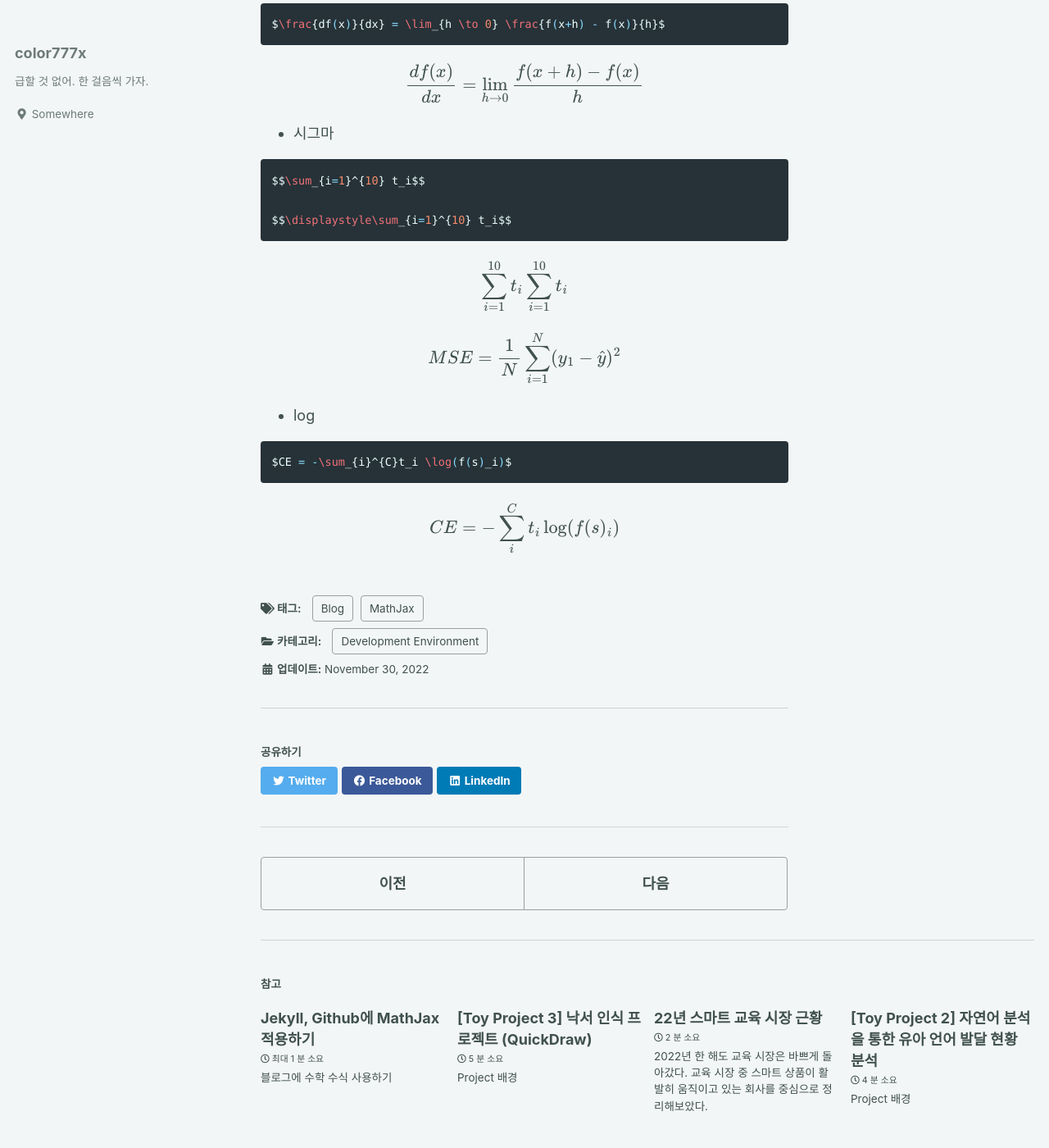
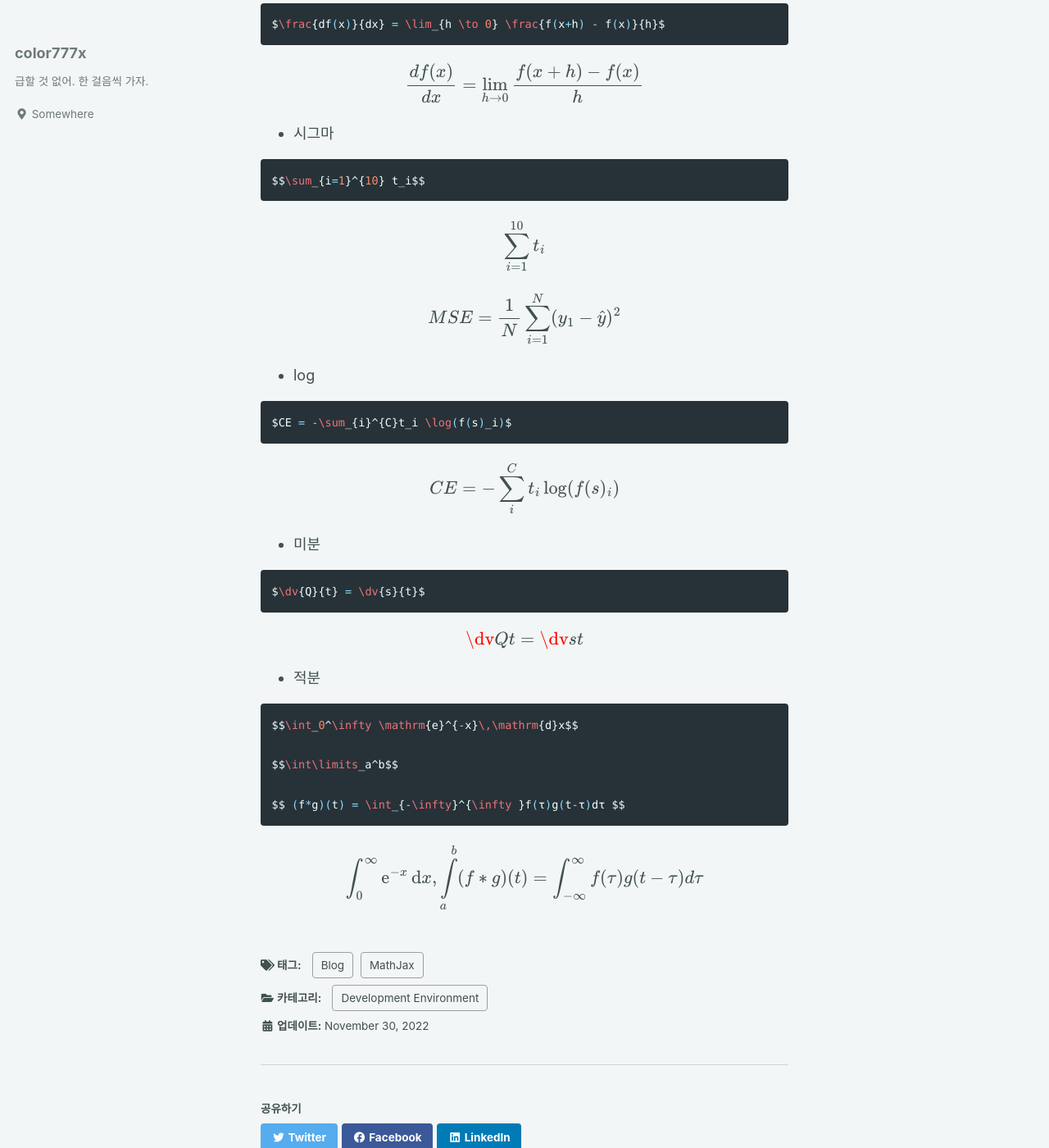
Before and after one commit to color777x/color777x.github.io, a Jekyll site: the page built from _posts/2022-11-30-mathjax-latex.md, in a window 1280 px wide and 1400 px high, scrolled down 2513 px. Shown: the whole window at 82% size. Built offline with Jekyll 4.4.1, drawn with Linux system fonts in a browser that asks for light colours; cached includes are drawn as plain includes; formulas are drawn with MathJax 3.

Commit message:
math_update2

````diff
--- a/_posts/2022-11-30-mathjax-latex.md
+++ b/_posts/2022-11-30-mathjax-latex.md
@@ -165,14 +165,10 @@ $$
 
 ```latex
 $$\sum_{i=1}^{10} t_i$$
-
-$$\displaystyle\sum_{i=1}^{10} t_i$$
 ```
 
 $$
 \sum_{i=1}^{10} t_i \\
-
-\displaystyle \sum_{i=1}^{10} t_i
 $$
 
 $$
@@ -189,3 +185,29 @@ $CE = -\sum_{i}^{C}t_i \log(f(s)_i)$
 $$
 CE = -\sum_{i}^{C}t_i \log(f(s)_i)
 $$
+
+* 미분
+
+```latex
+$\dv{Q}{t} = \dv{s}{t}$
+```
+
+$$
+\dv{Q}{t} = \dv{s}{t}
+$$
+
+* 적분
+
+```latex
+$$\int_0^\infty \mathrm{e}^{-x}\,\mathrm{d}x$$
+
+$$\int\limits_a^b$$
+
+$$ (f*g)(t) = \int_{-\infty}^{\infty }f(τ)g(t-τ)dτ $$
+```
+
+$$
+\int_0^\infty \mathrm{e}^{-x}\,\mathrm{d}x, \int\limits_a^b \\
+
+(f*g)(t) = \int_{-\infty}^{\infty }f(τ)g(t-τ)dτ
+$$
````
